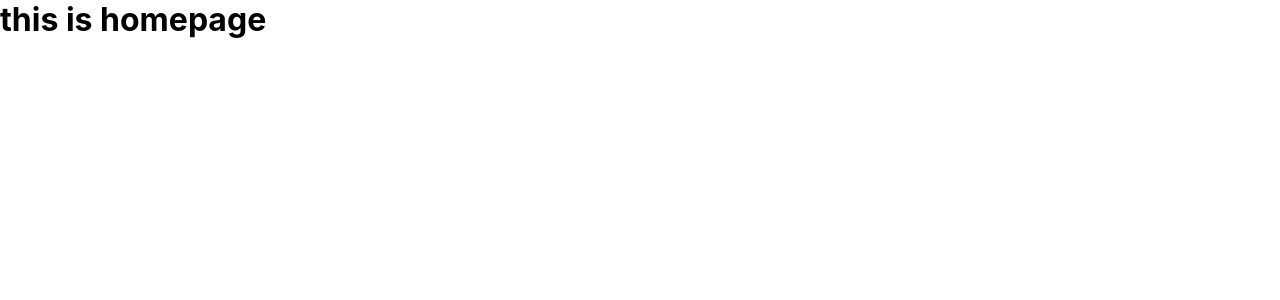
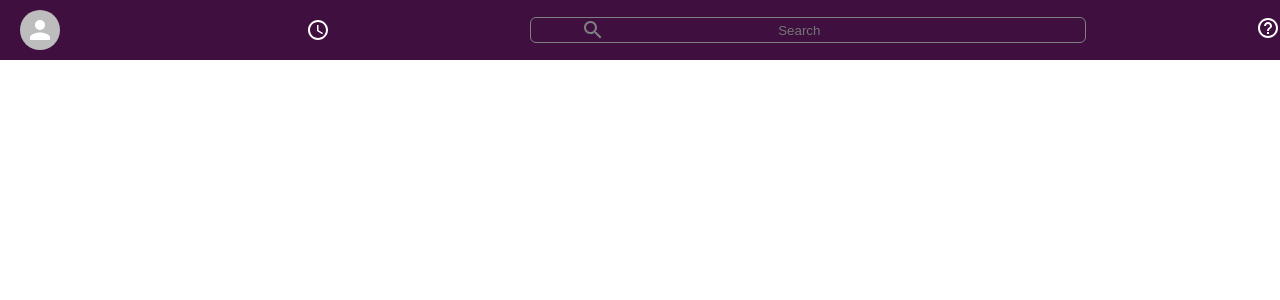
Before and after one commit to anuragarwalkar/slack-clone, a React (Create React App) app: page / in a window 1280 px wide. Shown: the top 300 px of the page. Built offline with nearby package versions, Linux system fonts and the light colour scheme.

Commit message:
added basic header icon

```diff
--- a/src/App.tsx
+++ b/src/App.tsx
@@ -1,8 +1,11 @@
 import React from "react";
 import "./app.styles.scss";
 import { BrowserRouter, Route, Routes } from "react-router-dom";
+import HeaderComponent from "./components/header/header.component";
 
-const HomePage = () => <h1>this is homepage</h1>;
+const HomePage = () => {
+  return <HeaderComponent></HeaderComponent>;
+};
 
 function App() {
   return (
--- /dev/null
+++ b/src/components/header/header.component.tsx
@@ -0,0 +1,80 @@
+import React from "react";
+import styled from "styled-components";
+import Avatar from "@mui/material/Avatar";
+import AccessTimeIcon from "@mui/icons-material/AccessTime";
+import SearchIcon from "@mui/icons-material/Search";
+import HelpOutlineOutlinedIcon from "@mui/icons-material/HelpOutlineOutlined";
+
+function HeaderComponent() {
+  return (
+    <HeaderContainer>
+      <HeaderLeft>
+        <HeaderAvatar />
+        <AccessTimeIcon />
+      </HeaderLeft>
+
+      <HeaderSearch>
+        <SearchIcon></SearchIcon>
+        <input type="text" placeholder="Search" />
+      </HeaderSearch>
+      <HeaderRight>
+        <HelpOutlineOutlinedIcon />
+      </HeaderRight>
+    </HeaderContainer>
+  );
+}
+
+export default HeaderComponent;
+
+const HeaderSearch = styled.div`
+  flex: 0.4;
+  opacity: 1;
+  border-radius: 6px;
+  text-align: center;
+  display: flex;
+  padding: 0 50px;
+  color: grey;
+  border: 1px grey solid;
+
+  > input {
+    background-color: transparent;
+    border: none;
+    text-align: center;
+    min-width: 30vw;
+    outline: none;
+    color: white;
+  }
+`;
+
+const HeaderContainer = styled.div`
+  display: flex;
+  position: fixed;
+  width: 100%;
+  align-items: center;
+  justify-content: space-between;
+  padding: 10px 0;
+  background-color: #3f0f40;
+  color: white;
+`;
+
+const HeaderLeft = styled.div`
+  display: flex;
+  align-items: center;
+  margin-left: 20px;
+  flex: 0.3;
+
+  > .MuiSvgIcon-root {
+    margin-left: auto;
+    margin-right: 30px;
+  }
+`;
+
+const HeaderRight = styled.div``;
+
+const HeaderAvatar = styled(Avatar)`
+  cursor: pointer;
+
+  :hover {
+    opacity: 0.8;
+  }
+`;
--- a/src/index.styles.scss
+++ b/src/index.styles.scss
@@ -4,6 +4,7 @@
 
 body {
   margin: 0;
+  overflow: hidden;
   font-family: -apple-system, BlinkMacSystemFont, "Segoe UI", "Roboto", "Oxygen",
     "Ubuntu", "Cantarell", "Fira Sans", "Droid Sans", "Helvetica Neue",
     sans-serif;
--- /dev/null
+++ b/src/styles/base.styles.scss
@@ -0,0 +1 @@
+$slackColor: #3f0f40;
```
Also changed, not shown: package.json (+8 -0 lines), 1 other file (tests, documents, lock files or other folders).
